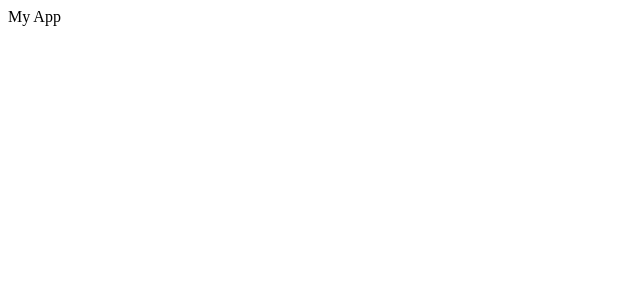
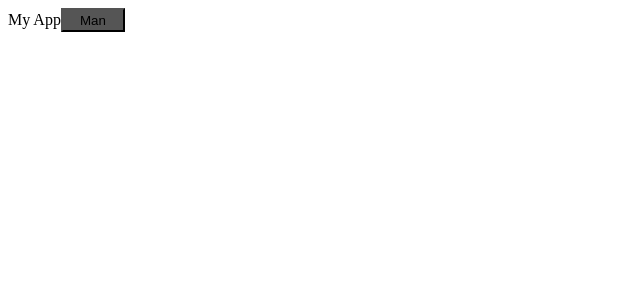
Before and after one commit to ghelloumi/test-wecasa, a React (Create React App) app: page / in a window 1280 px wide. Shown: the top 300 px of the page, without its empty margins (0-640 px from the left). Built offline with nearby package versions, Linux system fonts and the light colour scheme.

Commit message:
Add Theming support

```diff
--- a/src/App.js
+++ b/src/App.js
@@ -2,6 +2,7 @@ import { useEffect } from 'react';
 import { useDispatch } from 'react-redux';
 import { getPrestationsServiceAction } from './redux/main/mainActions';
 import { selectPrestations } from './redux/main/mainSelectors';
+import Button from './UI/Atoms/Button';
 
 const App = () => {
   const dispatch = useDispatch();
@@ -13,7 +14,11 @@ const App = () => {
     }
   }, [prestations]);
 
-  return <div className="App">My App</div>;
+  return (
+    <div className="App">
+      My App<Button>Man</Button>
+    </div>
+  );
 };
 
 export default App;
--- a/src/UI/Atoms/Button.js
+++ b/src/UI/Atoms/Button.js
@@ -1,21 +1,29 @@
 import styled from 'styled-components';
 import PropTypes from 'prop-types';
+import { defaultColor, palettePropTypes } from '../../config/theme';
 
 const ButtonEl = styled.button`
-  height: 24px;
-  width: 64px;
+  height: ${({ theme }) => theme.sizes.m + theme.sizes.s}px;
+  width: ${({ theme }) => theme.sizes.xl}px;
+  background: ${({ theme }) => theme.palette.primary};
   cursor: pointer;
 `;
 
-const Button = ({ children, handleClick }) => <ButtonEl onClick={handleClick}>{children}</ButtonEl>;
+const Button = ({ children, handleClick, color }) => (
+  <ButtonEl onClick={handleClick} color={color}>
+    {children}
+  </ButtonEl>
+);
 
 Button.propTypes = {
   children: PropTypes.node.isRequired,
-  handleClick: PropTypes.func
+  handleClick: PropTypes.func,
+  color: PropTypes.oneOf(palettePropTypes)
 };
 
 Button.defaultProps = {
-  handleClick: undefined
+  handleClick: undefined,
+  color: defaultColor
 };
 
 export default Button;
--- /dev/null
+++ b/src/config/theme.js
@@ -0,0 +1,40 @@
+const sizes = {
+  xs: 4,
+  s: 8,
+  m: 16,
+  l: 32,
+  xl: 64
+};
+
+const commonPalette = {
+  disabled: 'silver',
+  border: '#e0e0e0'
+};
+
+const palette = {
+  light: {
+    ...commonPalette,
+    primary: '#00B2FF',
+    secondary: '#555555',
+    info: '#2EB67D',
+    warning: '#ECB22E',
+    danger: '#E01E5A'
+  },
+  dark: {
+    ...commonPalette,
+    primary: '#555555',
+    secondary: '#00B2FF',
+    info: '#2EB67D',
+    warning: '#ECB22E',
+    danger: '#E01E5A'
+  }
+};
+
+export const palettePropTypes = ['disabled', 'primary', 'secondary', 'info', 'warning', 'danger'];
+export const defaultColor = 'primary';
+
+export default (theme) => ({
+  name: theme,
+  palette: palette[theme],
+  sizes
+});
--- a/src/index.js
+++ b/src/index.js
@@ -1,8 +1,10 @@
 import React from 'react';
 import ReactDOM from 'react-dom';
 import { Provider } from 'react-redux';
+import { ThemeProvider } from 'styled-components';
 import App from './App';
 import configureStore from './redux/configureStore';
+import theme from './config/theme';
 
 const renderApp = () => {
   const store = configureStore();
@@ -10,7 +12,9 @@ const renderApp = () => {
   ReactDOM.render(
     <React.StrictMode>
       <Provider store={store}>
-        <App />
+        <ThemeProvider theme={theme('dark')}>
+          <App />
+        </ThemeProvider>
       </Provider>
     </React.StrictMode>,
     document.getElementById('root')
```
